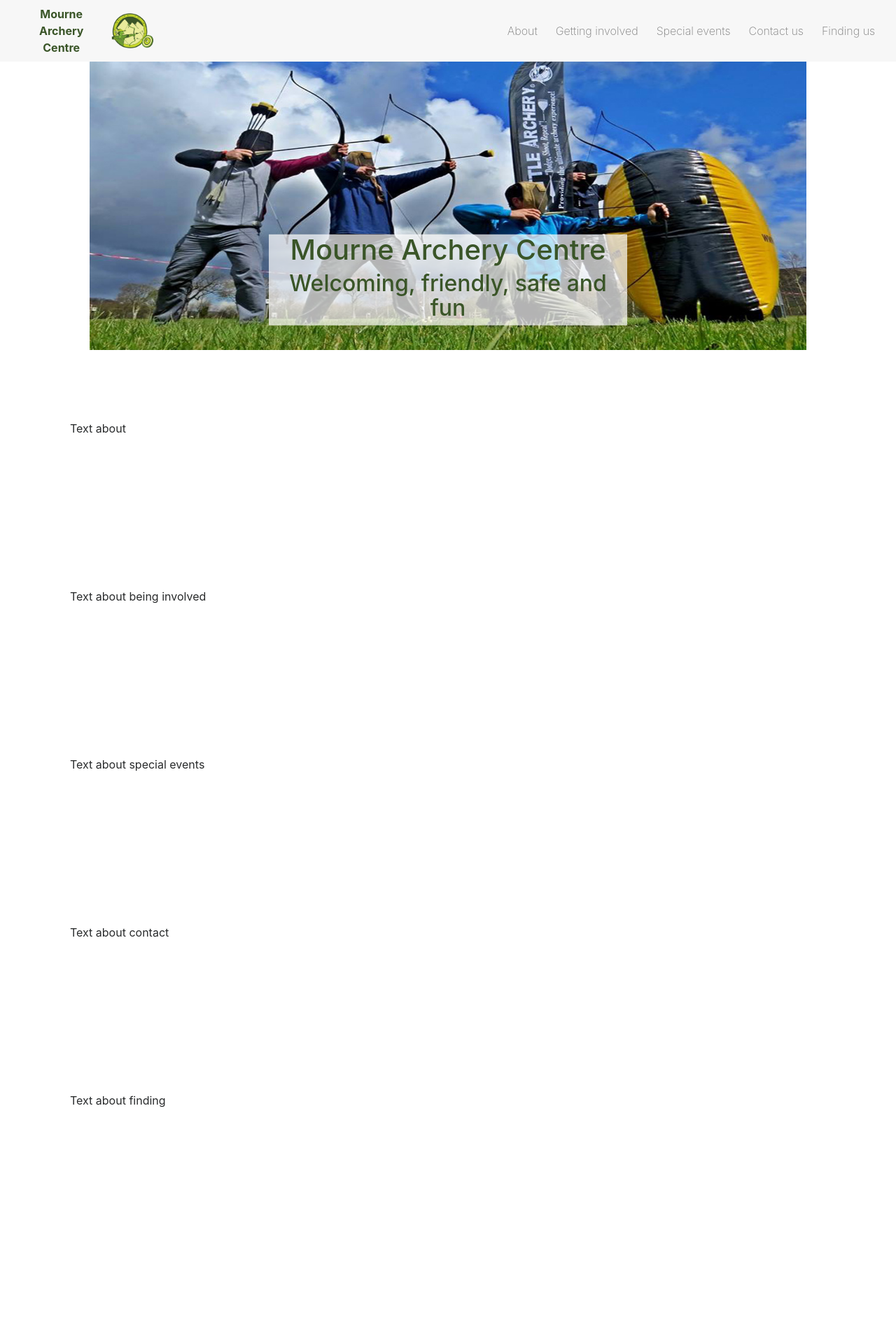
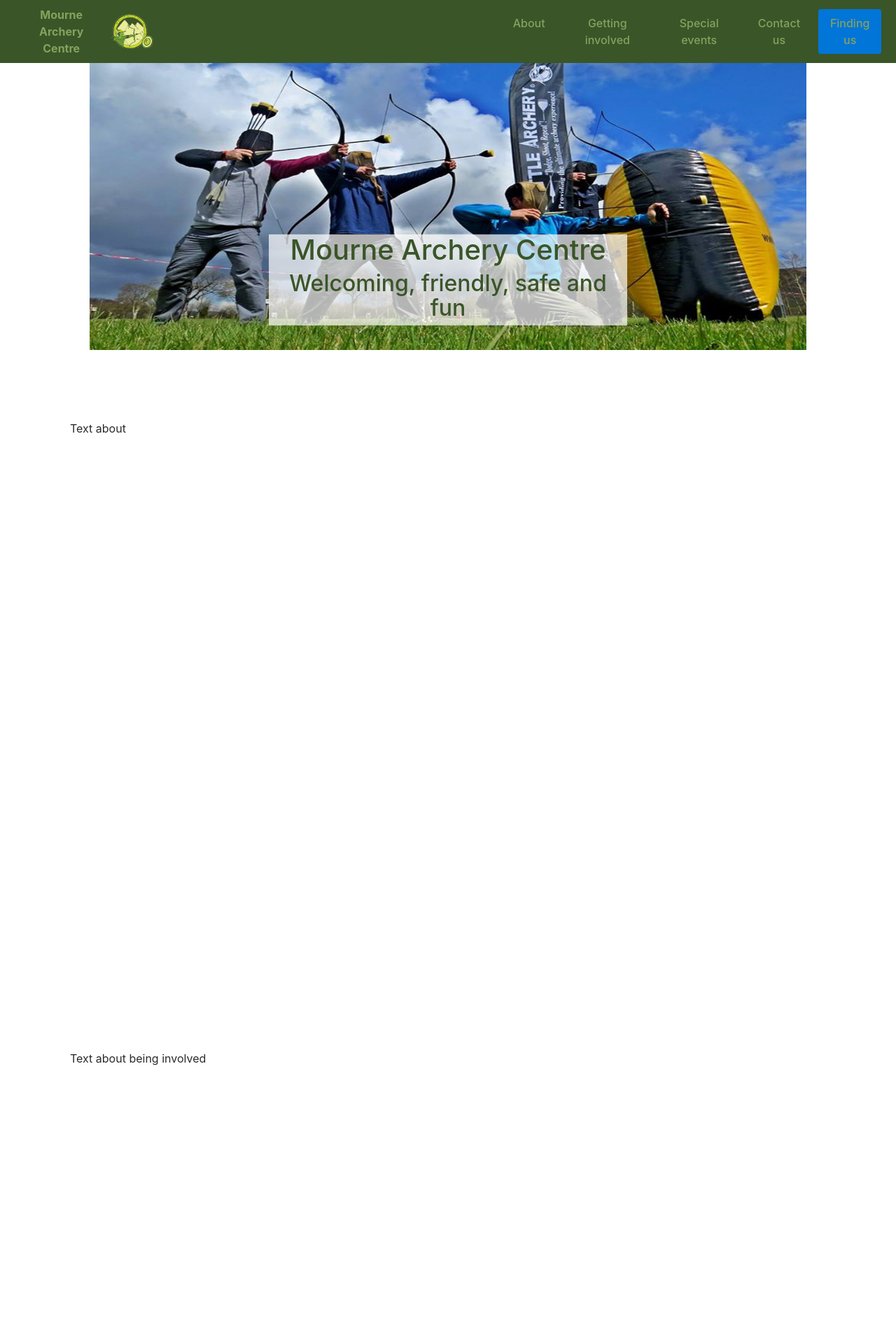
Before and after one commit to doingandlearning/mourne_archery, a PHP site: page / in a window 1280 px wide. Shown: the top 1920 px of the page at 70% size. Before the commit the page ends 1582 px from the top, so only its background shows below. Run offline with PHP 8.4, Linux system fonts and the light colour scheme; some libraries are stand-ins or nearby versions.

Commit message:
added scroll spy, formatted navbar

```diff
--- a/css/styles.css
+++ b/css/styles.css
@@ -1,17 +1,30 @@
+body{
+        position:relative;
+}
+nav{
+        background:#3a5528;
+}
 .navbar-nav{
         color:#84a35d;
 }
 .navbar li{
         padding:5px;
         color: #84a35d;
-        font-weight: 200;
+        font-weight: 500;
         text-align:center;
+}
+.nav-link{
+        color:#84a35d !important;
+        font-weight: 500 !important;
+}
+.nav-link:active{
+        background-color:black;
 }
 .navbar-text{
         text-align:center;
         font-weight: 700 !important;
         padding: 0 40px;
-        color: #3a5528 !important;
+        color: #84a35d !important;
         margin: 0 auto;
 }
 
@@ -37,6 +50,8 @@
         color:#3a5528;
 }
 
+
 section{
         padding:100px;
+        height: 900px;
 }
--- a/index.html
+++ b/index.html
@@ -7,8 +7,8 @@
         <link rel="stylesheet" href="css/bootstrap.min.css">
         <link rel="stylesheet" href="css/styles.css">
 </head>
-<body>
-    <nav class="navbar navbar-toggleable-md navbar-light bg-faded fixed-top">
+<body data-spy="scroll" data-target="#aNavBar" data-offset="70">
+    <nav id="aNavBar" class="navbar navbar-toggleable-md navbar-light  fixed-top">
         <button class="navbar-toggler navbar-toggler-right" type="button" data-toggle="collapse" data-target="#navbarSupportedContent" aria-controls="navbarSupportedContent" aria-expanded="false" aria-label="Toggle navigation">
             <span class="navbar-toggler-icon"></span>
         </button>
@@ -17,12 +17,12 @@
         <a class="collapse navbar-collapse" href="#"><img src="assets/logo_small.png"width=60px height=50px></a>
 
         <div class="collapse navbar-collapse" id="navbarSupportedContent">
-            <ul class="navbar-nav mr-auto">
-                 <li><a class="nav-link" href="#about">About</a></li>
-                 <li><a class="nav-link" href="#involved">Getting involved</a></li>
-                 <li><a class="nav-link" href="#special">Special events</a></li>
-                 <li><a class="nav-link" href="#contact">Contact us</a></li>
-                 <li><a class="nav-link" href="#find">Finding us</a></li>
+            <ul class="nav-pills nav" id="navlinks">
+                 <li class="nav-item"><a class="nav-link" href="#about">About</a></li>
+                 <li class="nav-item"><a class="nav-link" href="#involved">Getting involved</a></li>
+                 <li class="nav-item"><a class="nav-link" href="#special">Special events</a></li>
+                 <li class="nav-item"><a class="nav-link" href="#contact">Contact us</a></li>
+                 <li class="nav-item"><a class="nav-link" href="#find">Finding us</a></li>
             </ul>
         </div>
     </nav>
@@ -35,35 +35,30 @@
         </div>
 
     <section id="about">
-        <a id="about">
             <p>Text about</p>
-    </a></section>
+    </section>
 
     <section id="involved">
-        <a id="involved">
             <p>Text about being involved</p>
-    </a></section>
+    </section>
 
     <section id="special">
-        <a id="special">
             <p>Text about special events</p>
-        </a></section>
+    </section>
 
     <section id="contact">
-        <a id="contact">
             <p>Text about contact</p>
-    </a></section>
+    </section>
 
     <section id="find">
-        <a id="find">
             <p>Text about finding</p>
-    </a></section>
-
+    </section>
     <footer>
 
     </footer>
-</body>
 <script src="js/jquery-3.2.1.js"></script>
 <script src="https://npmcdn.com/tether@1.2.4/dist/js/tether.min.js"></script>
-<script src="https://npmcdn.com/bootstrap@4.0.0-alpha.5/dist/js/bootstrap.min.js">
+<script src="https://npmcdn.com/bootstrap@4.0.0-alpha.5/dist/js/bootstrap.min.js"></script>
+
+</body>
 </html>
```
Also changed, not shown: 2 other files.
